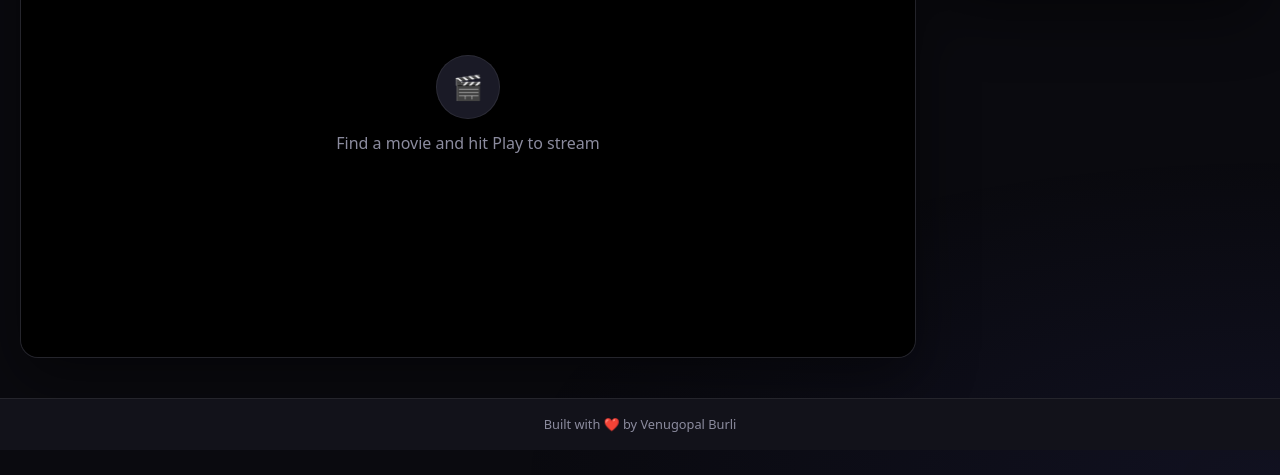
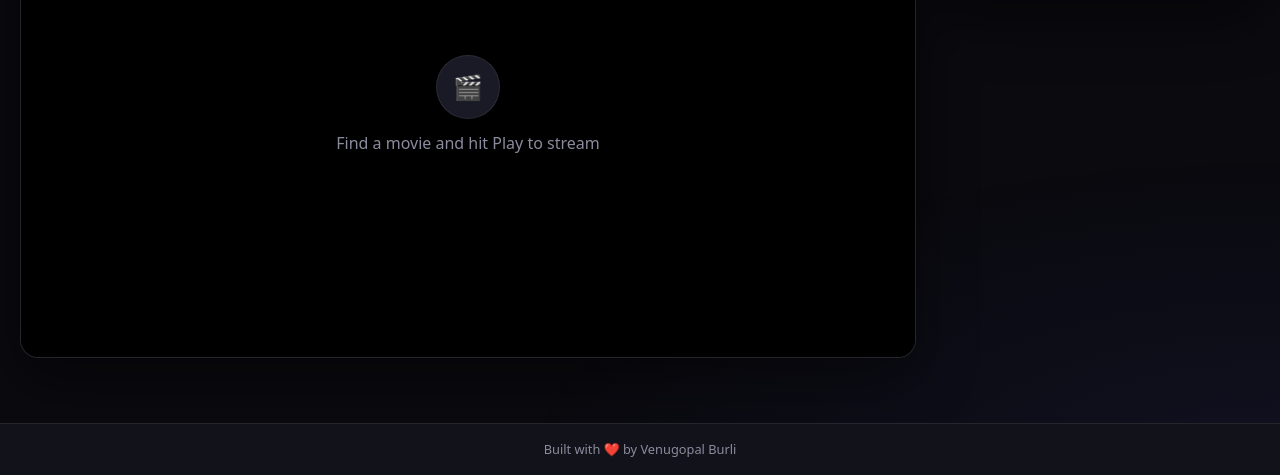
Before and after one commit to ABVenu/cinestream, a plain HTML site: page index.html in a window 1280 px wide. Shown: the part 325-800 px from the top of the page. Drawn offline with Linux system fonts and the light colour scheme.

Commit message:
Adjust body and app styles for better layout

```diff
--- a/index.html
+++ b/index.html
@@ -26,12 +26,18 @@
       box-sizing: border-box;
     }
 
+    html {
+      height: 100%;
+    }
+
     body {
       font-family: system-ui, -apple-system, "Segoe UI", Roboto, sans-serif;
       background: var(--bg);
       color: var(--text);
-      min-height: 100vh;
+      min-height: 100%;
       line-height: 1.5;
+      display: flex;
+      flex-direction: column;
     }
 
     body::before {
@@ -48,6 +54,8 @@
     .app {
       position: relative;
       z-index: 1;
+      flex: 1 0 auto;
+      width: 100%;
       max-width: 1400px;
       margin: 0 auto;
       padding: 24px 20px 40px;
@@ -56,6 +64,9 @@
     .app-footer {
       position: relative;
       z-index: 1;
+      flex-shrink: 0;
+      width: 100%;
+      margin-top: auto;
       padding: 16px 20px;
       text-align: center;
       font-size: 0.8rem;
```
